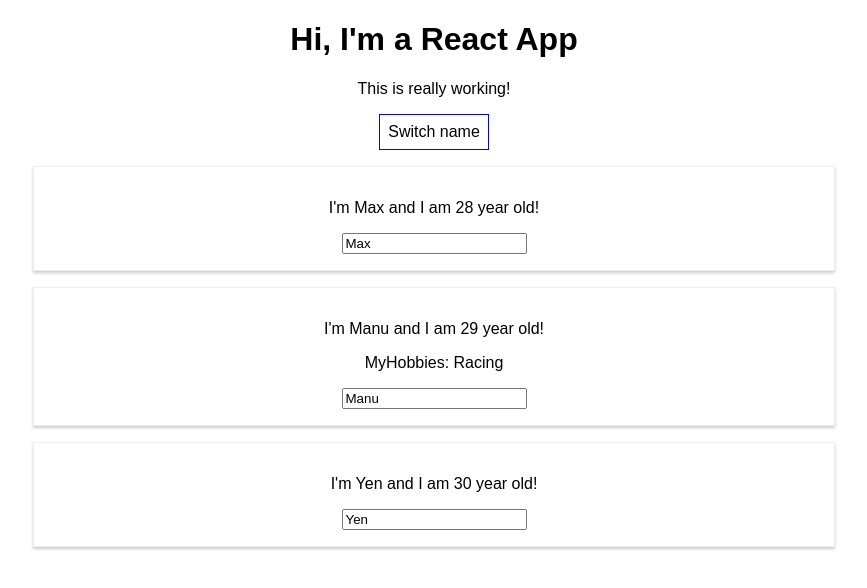
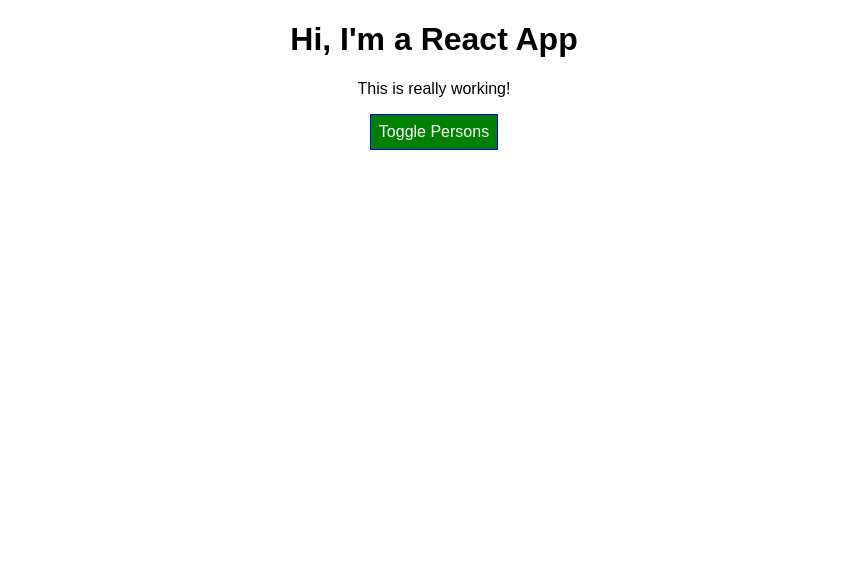
Before and after one commit to truthblue82/react-complete-guide, a React (Create React App) app: page / in a window 1280 px wide. Shown: the top 588 px of the page, without its empty margins (206-1073 px from the left). Built offline with nearby package versions, Linux system fonts and the light colour scheme.

Commit message:
studying

```diff
--- a/src/App.css
+++ b/src/App.css
@@ -1,6 +1,11 @@
 .App {
   text-align: center;
 }
-button {
 
+.red {
+  color: red;
 }
+
+.bold {
+  font-weight: bold;
+}
--- a/src/App.js
+++ b/src/App.js
@@ -5,60 +5,84 @@
 class App extends Component {
   state = {
     persons: [
-      {name: 'Max', age: 28},
-      {name: 'Manu', age: 29},
-      {name: 'Yen', age: 30}
+      {id: '1', name: 'Max', age: 28},
+      {id: '2', name: 'Manu', age: 29},
+      {id: '3', name: 'Yen', age: 30}
     ],
-    otherState: 'some other value'
+    otherState: 'some other value',
+    showPersons: false
   }
 
-  switchNameHandler = (newName) => {
-    this.setState({
-      persons: [
-        {name: newName, age: 28},
-        {name: 'Manu', age: 29},
-        {name: 'Yen', age: 32}
-      ]
-    })
+  nameChangedHandler = (event, id) => {
+    const personIndex = this.state.persons.findIndex(p => {
+      return p.id === id;
+    });
+    const person = {
+      ...this.state.persons[personIndex]
+    };
+    person.name = event.target.value;
+    const persons = [...this.state.persons];
+    persons[personIndex] = person;
+    this.setState({persons: persons});
   }
 
-  nameChangedHandler = (event) => {
-    this.setState({
-      persons: [
-        {name: 'Max', age: 28},
-        {name: event.target.value, age: 29},
-        {name: 'Yen', age: 32}
-      ]
-    })
+  deletePersonHandler = (personIndex) => {
+    let persons = [...this.state.persons];
+    persons.splice(personIndex, 1);
+    this.setState({persons: persons});
+  }
+
+  togglePersonsHandler = () => {
+    let doesShow = this.state.showPersons;
+    this.setState({showPersons: !doesShow});
   }
 
   render () {
     const style = {
-      backgroundColor: 'white',
+      backgroundColor: 'green',
+      color: 'white',
       font: 'inherit',
       border: '1px solid blue',
       padding: '8px',
       cursor: 'pointer'
     };
 
+    let persons = null;
+
+    if (this.state.showPersons) {
+      persons = (
+        <div>
+          {this.state.persons.map((person, index) => {
+            return <Person
+              click={() => this.deletePersonHandler(index)}
+              name={person.name}
+              age={person.age}
+              key={person.id}
+              changed={(event) => this.nameChangedHandler(event, person.id)}
+              />
+          })}
+        </div>
+      );
+
+      style.backgroundColor = 'red';
+    }
+
+    let classes = [];
+    if (this.state.persons.length <= 2) {
+      classes.push('red')
+    }
+    if (this.state.persons.length <= 1) {
+      classes.push('bold');
+    }
+
     return (
         <div className="App">
           <h1>Hi, I'm a React App</h1>
-          <p>This is really working!</p>
+          <p className={classes.join(' ')}>This is really working!</p>
           <button
             style={style}
-            onClick={() => this.switchNameHandler('Maximil!')}>Switch name</button>
-          <Person
-            name={this.state.persons[0].name}
-            age={this.state.persons[0].age}/>
-          <Person
-            name={this.state.persons[1].name}
-            age={this.state.persons[1].age}
-            click={this.switchNameHandler.bind(this, 'Max')}
-            changed={this.nameChangedHandler}>MyHobbies: Racing</Person>
-          <Person
-            name={this.state.persons[2].name}
-            age={this.state.persons[2].age}/>
+            onClick={() => this.togglePersonsHandler()}>Toggle Persons</button>
+          {persons}
         </div>
     );
     //return React.createElement('div', {className: 'App'}, React.createElement('h1', null, 'Does this work now?'   ))
--- a/src/Person/Person.js
+++ b/src/Person/Person.js
@@ -5,9 +5,9 @@
 const person = (props) => {
     return (
         <div className="Person">
-            <p>I'm {props.name} and I am {props.age} year old!</p>
+            <p onClick={props.click}>I'm {props.name} and I am {props.age} year old!</p>
             <p>{props.children}</p>
-            <input type="text" onChange={props.changed} defaultValue={props.name}/>
+            <input type="text" onChange={props.changed} value={props.name}/>
         </div>
     )
 };
```
